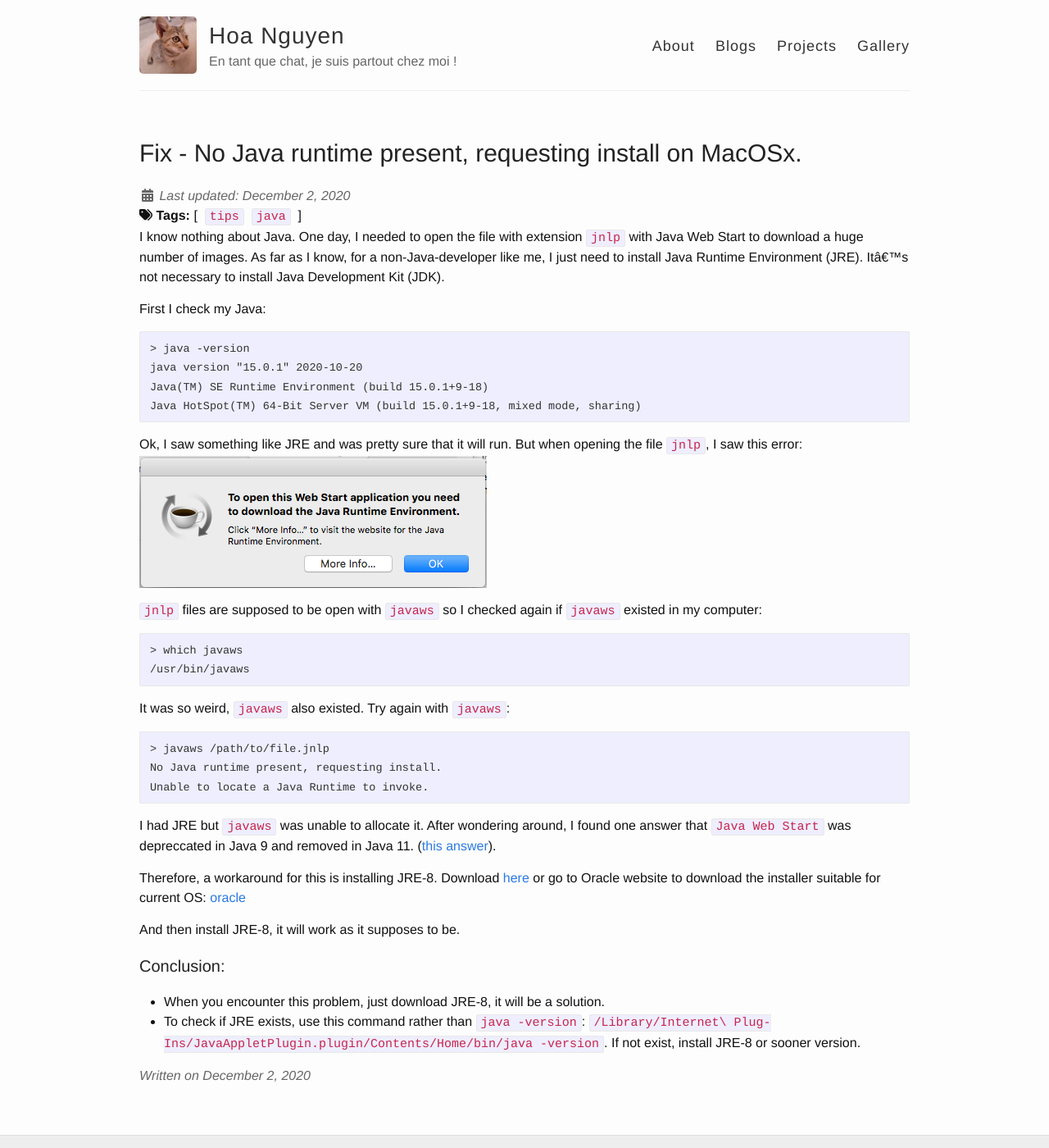
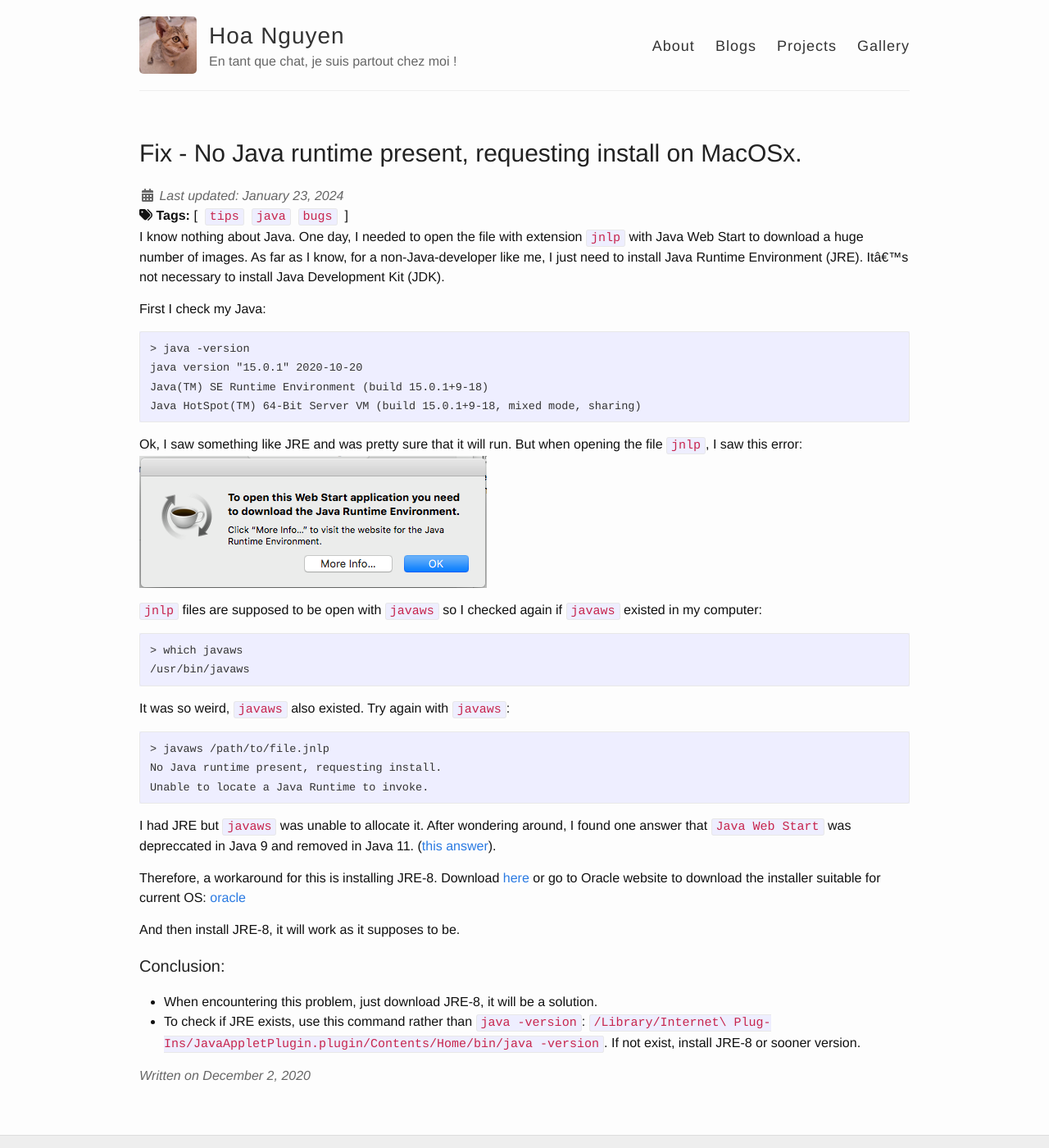
Before and after one commit to hnguyentt/hnguyentt.github.io, a Jekyll site: the page built from _posts/2020-12-02-Java.md, in a window 1280 px wide and 1400 px high. Shown: the whole window at 82% size. Built offline with Jekyll 4.4.1, drawn with Linux system fonts in a browser that asks for light colours; nearby versions of some CDN libraries; comment, search, counter and statistics services are not loaded.

```diff
--- a/_posts/2020-12-02-Java.md
+++ b/_posts/2020-12-02-Java.md
@@ -1,9 +1,9 @@
 ---
 layout: post
 title: Fix - No Java runtime present, requesting install on MacOSx.
-tags: tips java
+tags: tips java bugs
 read_time: true
-last_modified_on: 2020-12-02
+last_modified_on: 2024-01-23
 ---
 
 I know nothing about Java. One day, I needed to open the file with extension `jnlp` with Java Web Start to download a huge number of images. As far as I know, for a non-Java-developer like me, I just need to install Java Runtime Environment (JRE). It's not necessary to install Java Development Kit (JDK).
@@ -40,5 +40,5 @@ Therefore, a workaround for this is installing JRE-8. Download [here](https://ww
 And then install JRE-8, it will work as it supposes to be.
 
 ### Conclusion:
-* When you encounter this problem, just download JRE-8, it will be a solution.
+* When encountering this problem, just download JRE-8, it will be a solution.
 * To check if JRE exists, use this command rather than `java -version`: `/Library/Internet\ Plug-Ins/JavaAppletPlugin.plugin/Contents/Home/bin/java -version`. If not exist, install JRE-8 or sooner version.
```
Also changed, not shown: _posts/2019-12-28-Miscellaneous.md (+7 -1 lines), _posts/2024-01-23-Fail-to-initialize-NVML.md (added, +57 -0 lines), tag/bugs.md (added, +6 -0 lines), tag/gpu.md (added, +6 -0 lines).
